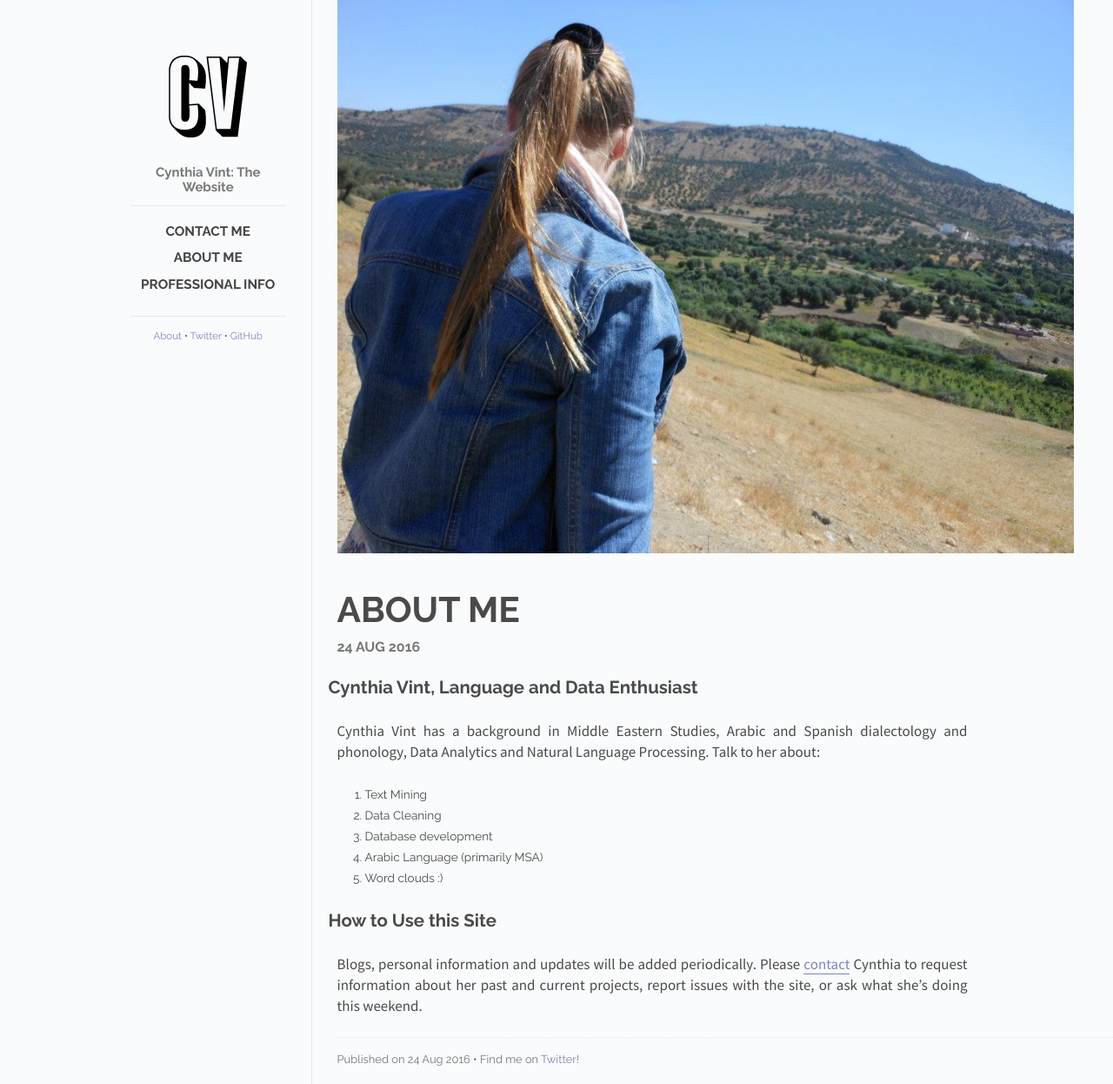
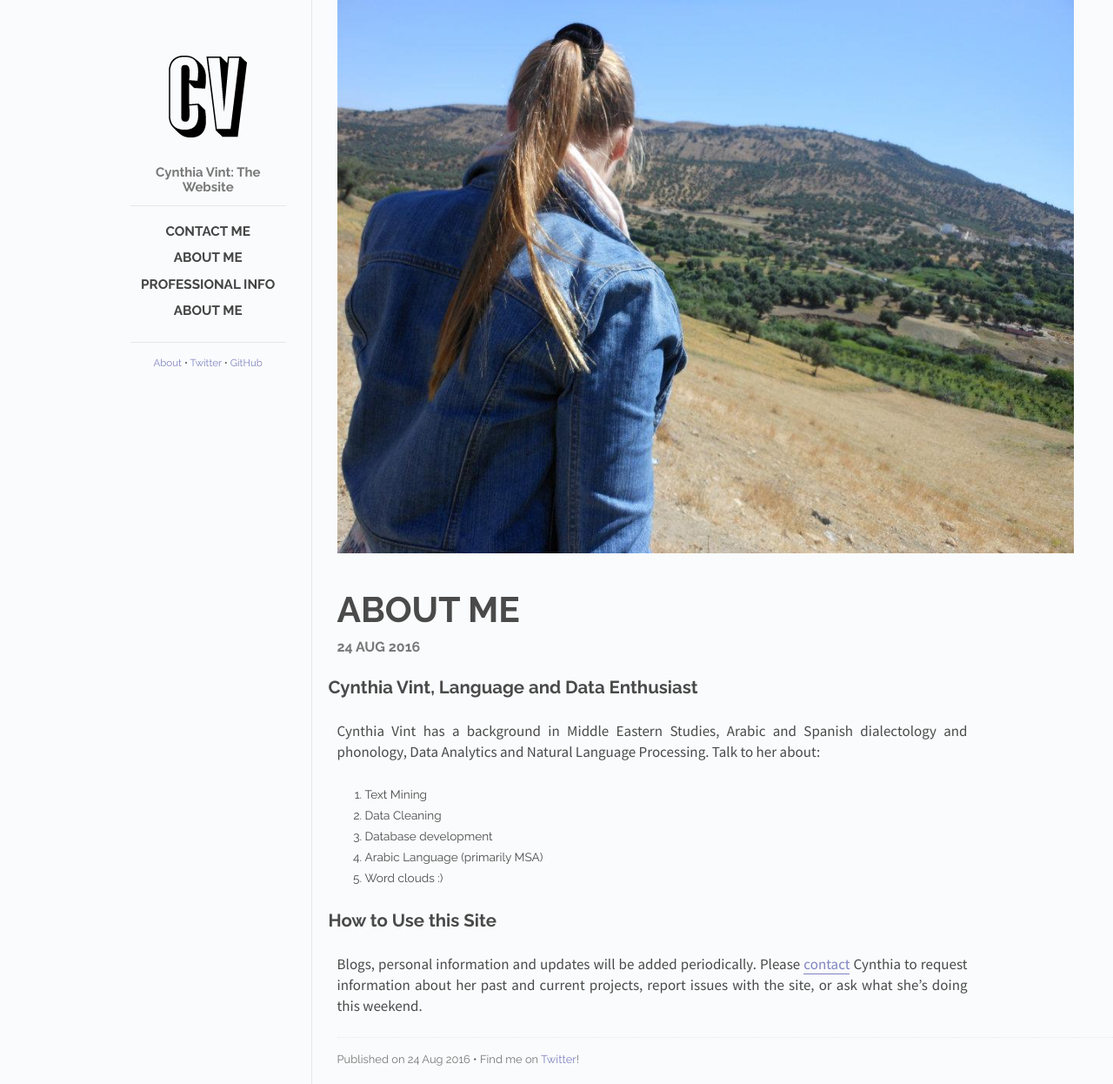
Before and after one commit to the-development/flex, a Jekyll site: the page built from index.md, in a window 1280 px wide. Shown: the whole page at 87% size. Built offline with Jekyll 4.4.1, drawn with Linux system fonts in a browser that asks for light colours.

Commit message:
testing how to reorder pages

```diff
--- a/_layouts/default.html
+++ b/_layouts/default.html
@@ -40,12 +40,16 @@
             {% endfor %}
           </ul>
 		  <ul class="posts-list">
-			{% assign about = site.index %}
-			<li class="post-link">
-                <a class="post-title" href="{{ about.url | prepend: site.baseurl }}">
-                  {{ about.title }}
-                </a>
-            </li>
+			{% assign pages_list = site.pages %}
+			{% for page in pages_list %}
+				{% if page.title == "About Me" %}
+					<li class="post-link">
+						<a class="post-title" href="{{ page.url | prepend: site.baseurl }}">
+						{{ page.title }}
+						</a>
+					</li>
+				{% endif %}
+			{% endfor %}
 		  </ul>
         </div>
         <div class="footer">
```
